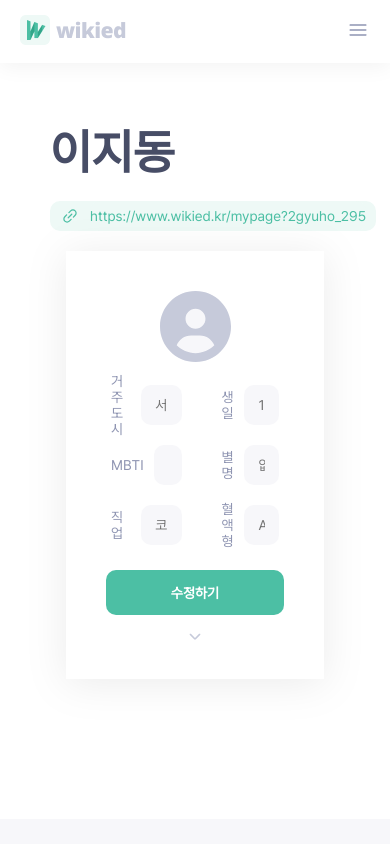
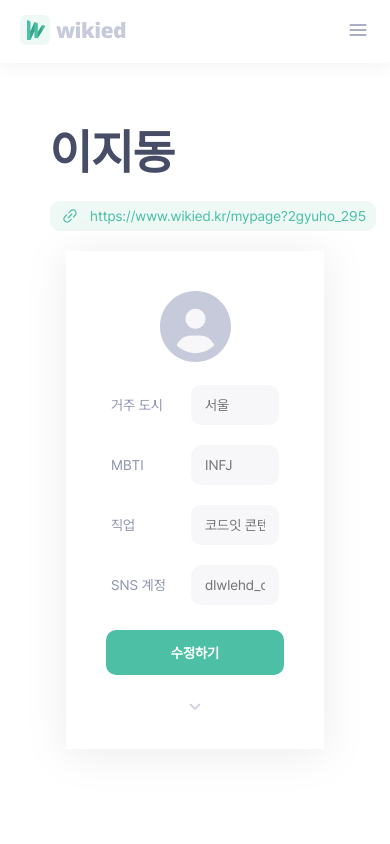
Before and after one commit to leegyuho-programer/Wikied, a Next.js app: page /mypage in a window 390 px wide. Shown: the top 844 px of the page. Built offline with nearby package versions, Linux system fonts and the light colour scheme.

Commit message:
feat: SideBar 반응형 추가

```diff
--- a/components/SideBar/SideBar.module.css
+++ b/components/SideBar/SideBar.module.css
@@ -79,10 +79,20 @@
   gap: 16px;
 }
 
-.lineGroup {
+.lineGroup1 {
   display: flex;
   flex-direction: column;
   gap: 20px;
+}
+
+.lineGroup2 {
+  display: none;
+  flex-direction: column;
+  gap: 20px;
+}
+
+.lineGroup2.show {
+  display: flex;
 }
 
 .line {
@@ -196,19 +206,31 @@
     gap: 40px;
   }
 
-  .lineGroup {
+  .lineGroup1 {
+    width: 100%;
+  }
+
+  .lineGroup2 {
     width: 100%;
   }
 
   .line {
-    /* width: calc(50% - 10px); */
     gap: 10px;
   }
 }
 
 @media (max-width: 768px) {
+  .lineWrapper {
+    flex-direction: column;
+  }
+
   .arrowButton {
     width: 100vw;
     display: block;
+    margin-top: 10px;
+  }
+
+  .lineWrapper {
+    gap: 20px;
   }
 }
--- a/components/SideBar/SideBar.tsx
+++ b/components/SideBar/SideBar.tsx
@@ -19,11 +19,11 @@ const data = [
 
 function SideBar() {
   const [showAll, setShowAll] = useState(false);
-  const [isLargeScreen, setIsLargeScreen] = useState(window.innerWidth > 768);
+  const [isSmallScreen, setIsSmallScreen] = useState(window.innerWidth > 768);
 
   useEffect(() => {
     const handleResize = () => {
-      setIsLargeScreen(window.innerWidth > 768);
+      setIsSmallScreen(window.innerWidth > 768);
     };
 
     window.addEventListener('resize', handleResize);
@@ -35,12 +35,12 @@ function SideBar() {
   }, []);
 
   useEffect(() => {
-    if (isLargeScreen) {
+    if (isSmallScreen) {
       setShowAll(true);
     } else {
       setShowAll(false);
     }
-  }, [isLargeScreen]);
+  }, [isSmallScreen]);
 
   const handleToggle = () => {
     setShowAll(!showAll);
@@ -58,9 +58,9 @@ function SideBar() {
           </div>
           <div className={styles.contentContainer}>
             <div className={styles.lineWrapper}>
-              <div className={styles.lineGroup}>
+              <div className={styles.lineGroup1}>
                 {data.slice(0, 4).map((item, index) => (
-                  <div className={styles.line} key={index} style={{ display: showAll || index < 3 ? 'flex' : 'none' }}>
+                  <div className={styles.line} key={index}>
                     <label className={styles.title} htmlFor="title">
                       {item.title}
                     </label>
@@ -68,13 +68,9 @@ function SideBar() {
                   </div>
                 ))}
               </div>
-              <div className={styles.lineGroup}>
+              <div className={`${styles.lineGroup2} ${showAll ? styles.show : ''}`}>
                 {data.slice(4).map((item, index) => (
-                  <div
-                    className={styles.line}
-                    key={index + 4}
-                    style={{ display: showAll || index < 3 ? 'flex' : 'none' }}
-                  >
+                  <div className={styles.line} key={index + 4}>
                     <label className={styles.title} htmlFor="title">
                       {item.title}
                     </label>
```
